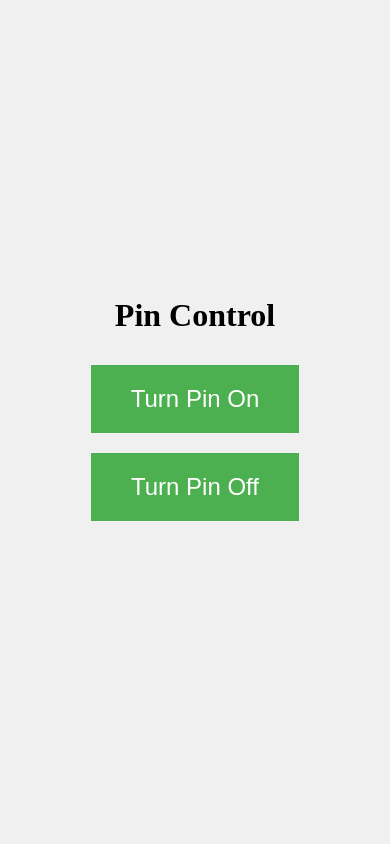
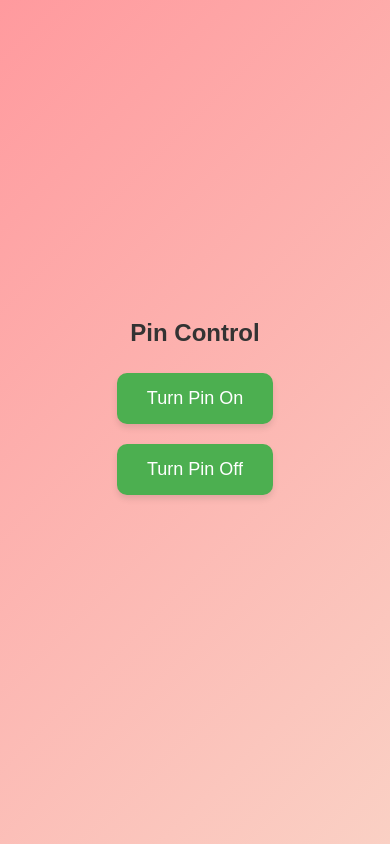
Before and after one commit to pascalcyusa/flask-server, a plain HTML site: page templates/index.html in a window 390 px wide. Drawn offline with Linux system fonts and the light colour scheme.

Commit message:
Enhance index page styling with gradient background, improved button effects, and responsive design

```diff
--- a/templates/index.html
+++ b/templates/index.html
@@ -12,8 +12,14 @@
             align-items: center;
             height: 100vh;
             margin: 0;
-            background-color: #f0f0f0;
+            background: linear-gradient(135deg, #ff9a9e 0%, #fad0c4 100%);
             flex-direction: column;
+            font-family: 'Arial', sans-serif;
+        }
+
+        h1 {
+            color: #333;
+            animation: fadeIn 2s ease-in-out;
         }
 
         button {
@@ -24,11 +30,51 @@
             color: white;
             border: none;
             margin: 10px;
+            border-radius: 10px;
+            box-shadow: 0 4px 6px rgba(0, 0, 0, 0.1);
+            transition: background-color 0.3s, transform 0.3s;
+        }
+
+        button:hover {
+            background-color: #45a049;
+            transform: scale(1.05);
+        }
+
+        button:active {
+            background-color: #3e8e41;
+            transform: scale(0.95);
         }
 
         #response {
             margin-top: 20px;
             font-size: 18px;
+            color: #333;
+            animation: fadeIn 2s ease-in-out;
+        }
+
+        @keyframes fadeIn {
+            from {
+                opacity: 0;
+            }
+
+            to {
+                opacity: 1;
+            }
+        }
+
+        @media (max-width: 600px) {
+            button {
+                padding: 15px 30px;
+                font-size: 18px;
+            }
+
+            h1 {
+                font-size: 24px;
+            }
+
+            #response {
+                font-size: 16px;
+            }
         }
     </style>
 </head>
```
